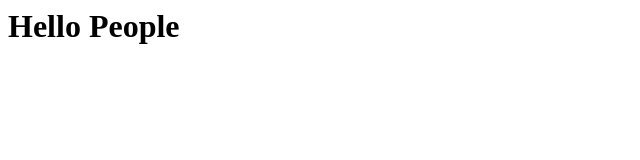
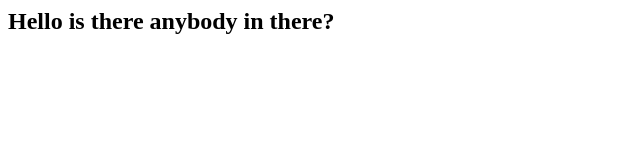
Before and after one commit to sharmabj123/new-git-test, a plain HTML site: page index.html in a window 1280 px wide. Shown: the whole page, without its empty margins (0-640 px from the left). Drawn offline with Linux system fonts and the light colour scheme.

Commit message:
removed h1 and added h2

```diff
--- a/index.html
+++ b/index.html
@@ -2,7 +2,7 @@
 
 <body>
 
-<h1>Hello People</>
+<h2> Hello is there anybody in there?</h>
 
 </body>
 </html>
```
